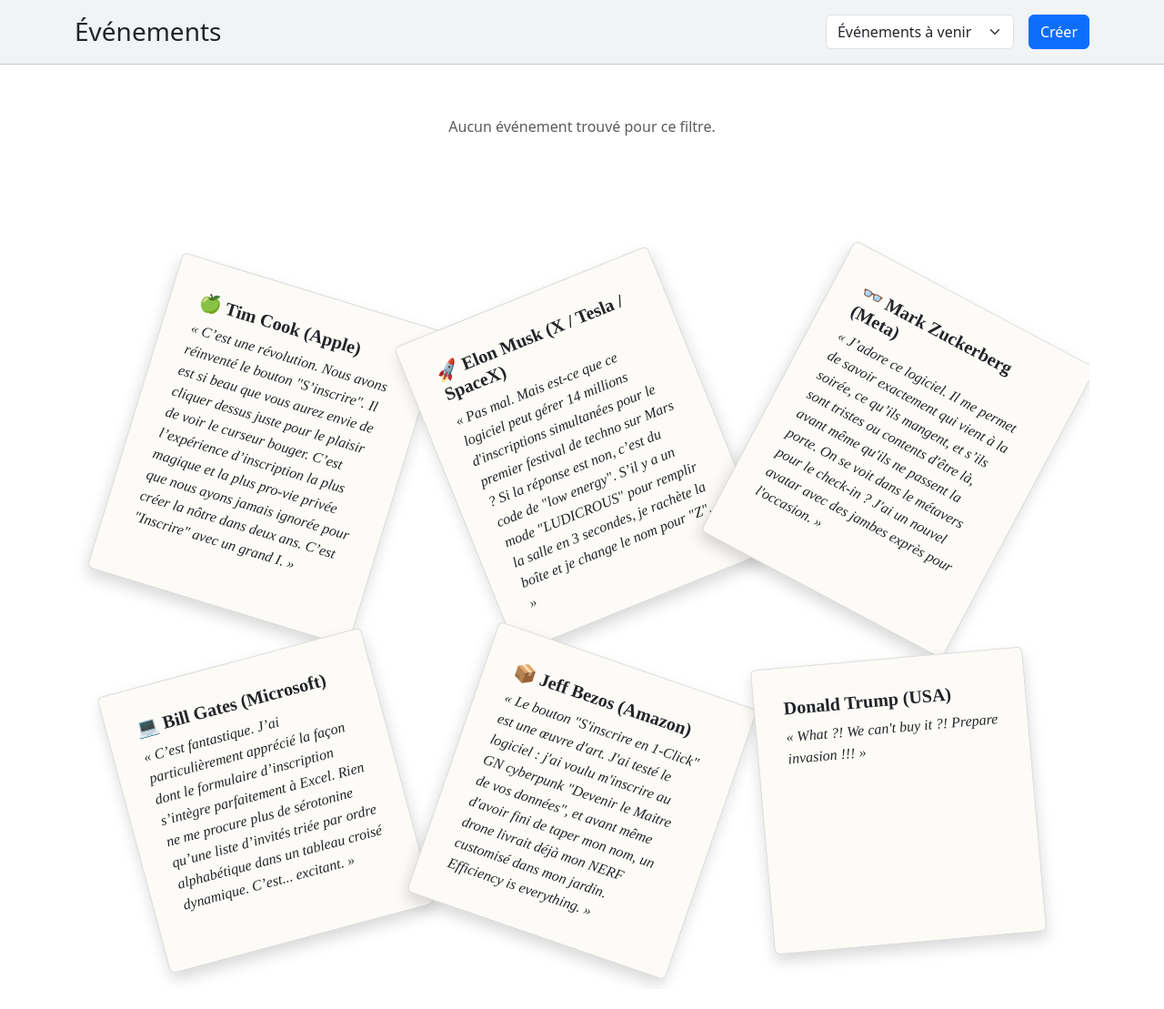
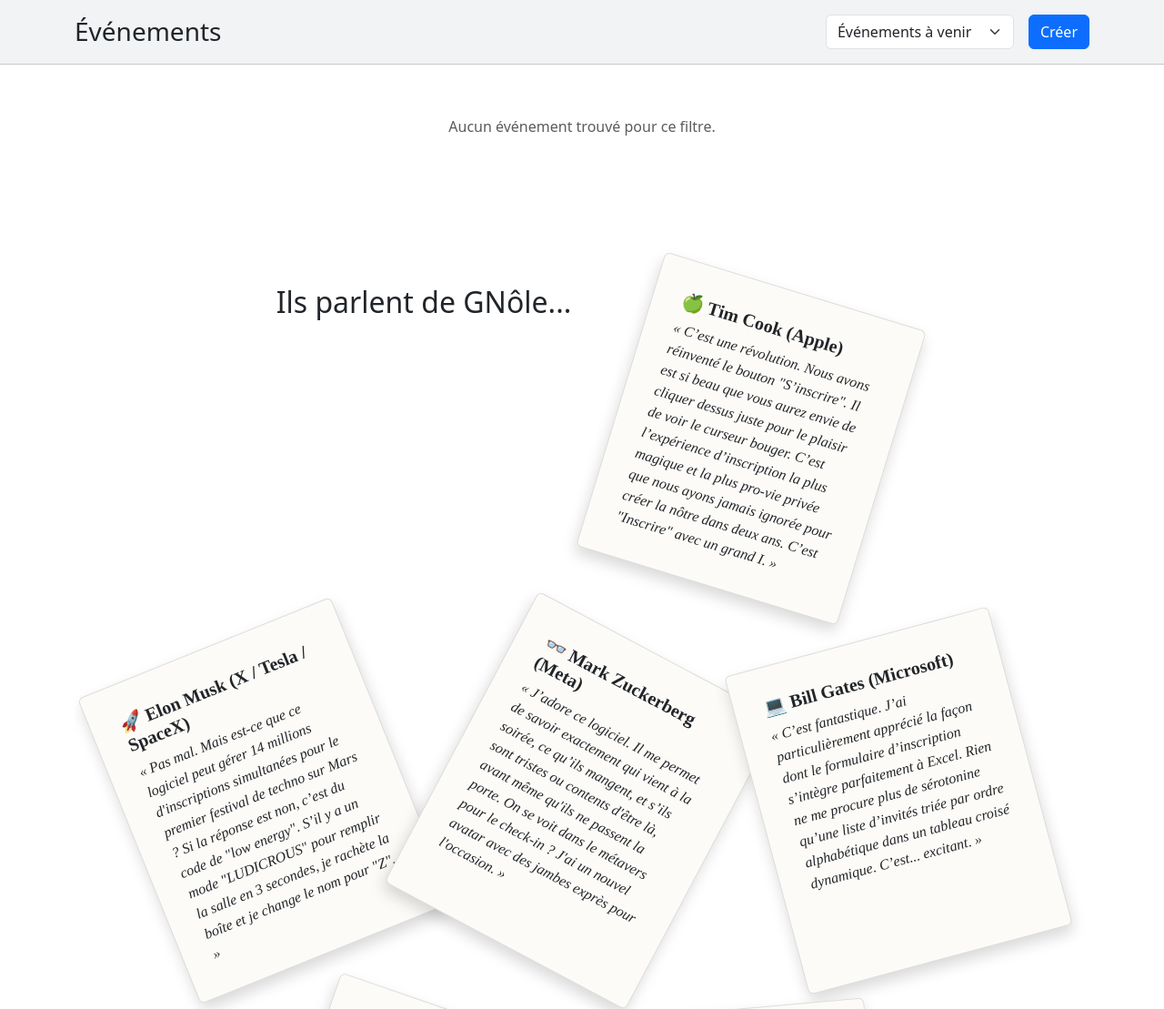
Before and after one commit to Pommovore/gnmanager, a Flask app: page /dashboard in a window 1280 px wide. Shown: the part 58-1167 px from the top of the page at 91% size. Run offline with Flask 3, Linux system fonts and the light colour scheme; the visitor is signed in with stand-in values (Sample User, id 1); data that the repository does not hold is empty; some libraries are stand-ins or nearby versions.

Commit message:
evolutions mineures

```diff
--- a/templates/dashboard.html
+++ b/templates/dashboard.html
@@ -106,6 +106,7 @@
 {% if events|length < 3 %} <div class="mt-5 pt-5 pb-5">
     <div class="d-flex flex-wrap justify-content-center gap-5 position-relative"
         style="overflow: hidden; padding: 50px;">
+        <h2>Ils parlent de GNôle...</h2>
 
         <!-- Tim Cook -->
         <div class="card p-3 shadow text-dark"
```
